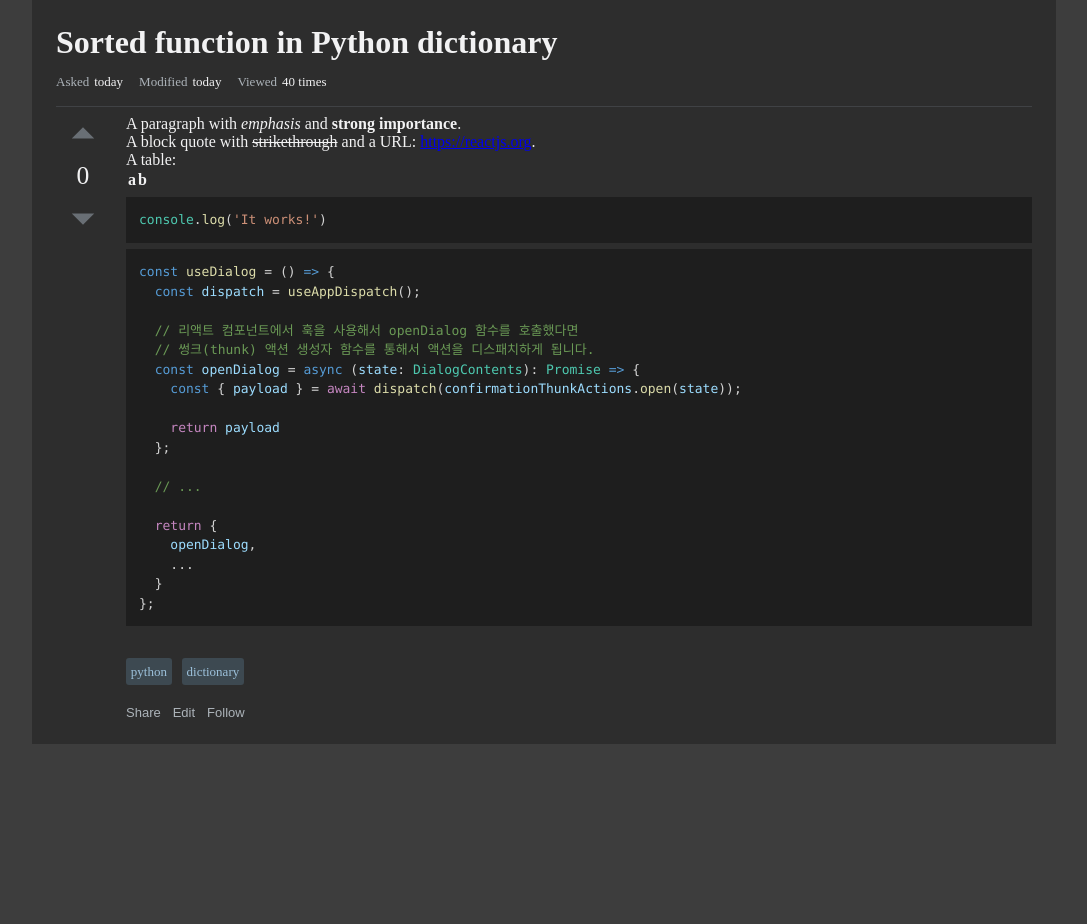
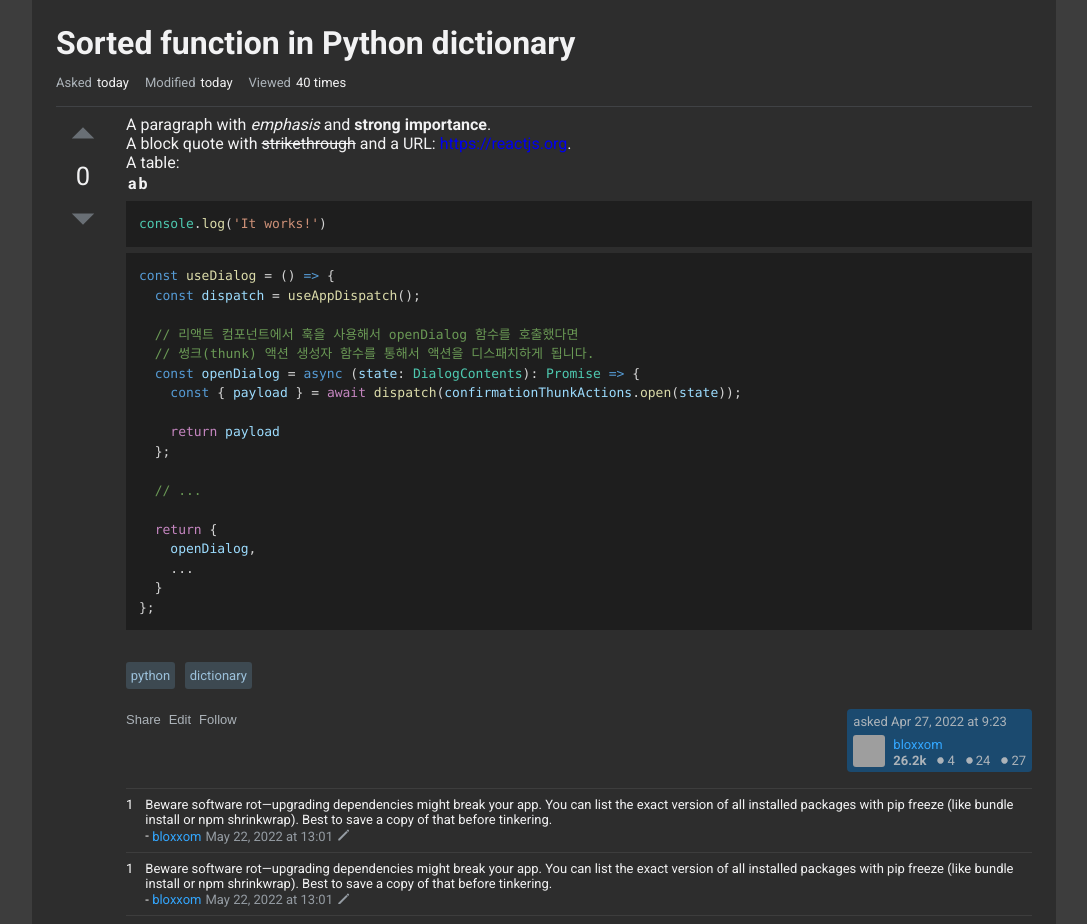
Before and after one commit to codestates-seb/seb39_pre_013, a React (Create React App) app in the folder client/: page /detail in a window 1280 px wide. Shown: the top 924 px of the page, without its empty margins (96-1183 px from the left). Before the commit the page ends 800 px from the top, so only its background shows below. Built offline with nearby package versions, Linux system fonts and the light colour scheme; grey boxes are pictures that could not be loaded.

Commit message:
질문 상세페이지 댓글 수정, 작성자 정보 기능 추가 및 기존 컴포넌트 구조 변경

```diff
--- a/client/src/GlobalStyle.jsx
+++ b/client/src/GlobalStyle.jsx
@@ -1,6 +1,11 @@
 import { createGlobalStyle } from 'styled-components';
 
+/**
+ * @issue - GlobalStyle 내부 font url 사용 warning
+ */
+
 const GlobalStyle = createGlobalStyle`
+@import url('https://fonts.googleapis.com/css2?family=Roboto:wght@400;700&display=swap');
     *,
     *::before,
     *::after {
@@ -10,6 +15,7 @@ const GlobalStyle = createGlobalStyle`
     }
 
     body {
+        font-family: Roboto, sans-serif;
         box-sizing: border-box;
         margin: 0;
         padding: 0;
@@ -17,6 +23,10 @@ const GlobalStyle = createGlobalStyle`
         min-height: 100vh;
         background-color: #3d3d3d;
     }
+
+    a {
+        text-decoration: none;
+    }
 `;
 
 export default GlobalStyle;
--- /dev/null
+++ b/client/src/components/Comment.jsx
@@ -0,0 +1,99 @@
+/* eslint-disable jsx-a11y/anchor-is-valid */
+/* eslint-disable react/destructuring-assignment */
+import React, { useState } from 'react';
+import styled from 'styled-components';
+import { IoPencilSharp } from 'react-icons/io5';
+import Markdown from './Markdown';
+import Button from './UI/Button';
+
+export default function Comment(props) {
+  const [isEdit, setIsEdit] = useState(false);
+  const [editText, setEditText] = useState(props.comment);
+
+  const editCommentHandler = () => {
+    setIsEdit(true);
+  };
+
+  const editChangeHandler = (e) => {
+    setEditText(e.target.value);
+  };
+
+  const editPostHandler = () => {
+    setIsEdit(false);
+  };
+
+  return (
+    <Container>
+      {isEdit ? (
+        <EditArea>
+          <textarea value={editText} onChange={editChangeHandler} />
+          <Button onClick={editPostHandler}>Edit</Button>
+        </EditArea>
+      ) : (
+        <>
+          <span>1</span>
+          <div>
+            <Markdown text={props.comment} /> - <a href="#">bloxxom</a>
+            <span>May 22, 2022 at 13:01</span>
+            <button type="button" onClick={editCommentHandler}>
+              <IoPencilSharp viewBox="0 0 512 410" />
+            </button>
+          </div>
+        </>
+      )}
+    </Container>
+  );
+}
+
+const Container = styled.div`
+  height: 100%;
+  border-bottom: 1px solid hsl(0, 0%, 24%);
+  display: flex;
+  font-size: 13px;
+  padding: 8px 0;
+
+  button {
+    border: none;
+    background-color: transparent;
+    cursor: pointer;
+
+    path {
+      fill: #959ca3;
+    }
+  }
+
+  div {
+    margin: 0;
+    width: 100%;
+  }
+
+  span {
+    margin-right: 4px;
+    color: #959ca3;
+    &:nth-child(1) {
+      margin-right: 12px;
+      color: #fff;
+    }
+  }
+
+  a {
+    color: #33a7ff;
+    margin-right: 4px;
+  }
+
+  textarea {
+    width: 100%;
+    min-height: 70px;
+    overflow-y: scroll;
+  }
+`;
+
+const EditArea = styled.div`
+  display: flex;
+  align-items: flex-start;
+  gap: 8px;
+
+  button {
+    background-color: #0964aa;
+  }
+`;
--- /dev/null
+++ b/client/src/components/Comments.jsx
@@ -0,0 +1,25 @@
+import React from 'react';
+import styled from 'styled-components';
+import Comment from './Comment';
+
+export const dummyText =
+  'Beware software rot—upgrading dependencies might break your app. You can list the exact version of all installed packages with pip freeze (like bundle install or npm shrinkwrap). Best to save a copy of that before tinkering.';
+
+/**
+ *
+ * @Comment - 데이터 양에 따라 map으로 반복 예정
+ */
+export default function Comments() {
+  return (
+    <Container>
+      <Comment comment={dummyText} />
+      <Comment comment={dummyText} />
+      <Comment comment={dummyText} />
+    </Container>
+  );
+}
+
+const Container = styled.article`
+  border-top: 1px solid hsl(0, 0%, 24%);
+  margin-top: 1rem;
+`;
--- a/client/src/components/InputTags.jsx
+++ b/client/src/components/InputTags.jsx
@@ -6,7 +6,7 @@ import Tags from './UI/Tags';
 export default function InputTags() {
   const [tagList, setTagList] = useState([]);
   const [tagInputValue, setTagInputValue] = useState('');
-  console.log('render');
+
   const tagInputHandler = (e) => {
     const inputValue = e.target.value;
     if (inputValue.includes(' ')) {
--- a/client/src/components/QuestionMenu.jsx
+++ b/client/src/components/QuestionMenu.jsx
@@ -1,21 +1,25 @@
 import React from 'react';
 import styled from 'styled-components';
+import UserInfo from './UserInfo';
 
 export default function QuestionMenu() {
   return (
     <Container>
-      <button type="button">Share</button>
-      <button type="button">Edit</button>
-      <button type="button">Follow</button>
+      <div>
+        <button type="button">Share</button>
+        <button type="button">Edit</button>
+        <button type="button">Follow</button>
+      </div>
+      <UserInfo />
     </Container>
   );
 }
 
 const Container = styled.div`
   display: flex;
-  gap: 12px;
-
+  justify-content: space-between;
   button {
+    margin-right: 8px;
     background-color: transparent;
     border: none;
     font-size: 13px;
--- a/client/src/components/QuestionViewer.jsx
+++ b/client/src/components/QuestionViewer.jsx
@@ -2,6 +2,7 @@ import React from 'react';
 import styled from 'styled-components';
 // eslint-disable-next-line import/no-cycle
 import { dummyData } from '../pages/blxxom/DetailQuestion';
+import Comments from './Comments';
 import Markdown from './Markdown';
 import QuestionMenu from './QuestionMenu';
 import TagUI from './UI/TagUI';
@@ -16,10 +17,11 @@ export default function QuestionViewer() {
       <Markdown text={dummyData.text} />
       <TagBox>
         {dummyData.tag.map((v) => (
-          <TagUI>{v}</TagUI>
+          <TagUI key={v}>{v}</TagUI>
         ))}
       </TagBox>
       <QuestionMenu />
+      <Comments />
     </Container>
   );
 }
--- a/client/src/components/UI/Button.jsx
+++ b/client/src/components/UI/Button.jsx
@@ -3,7 +3,7 @@ import styled, { css } from 'styled-components';
 
 export default function Button(props) {
   // eslint-disable-next-line react/destructuring-assignment
-  return <Container onClick={props.onClickHandler}>{props.children}</Container>;
+  return <Container onClick={props.onClick}>{props.children}</Container>;
 }
 
 const Container = styled.button`
--- /dev/null
+++ b/client/src/components/UserInfo.jsx
@@ -0,0 +1,89 @@
+/* eslint-disable jsx-a11y/anchor-is-valid */
+import React from 'react';
+import styled from 'styled-components';
+import { VscCircleFilled } from 'react-icons/vsc';
+
+export default function UserInfo() {
+  return (
+    <Container>
+      <div>
+        <span>asked Apr 27, 2022 at 9:23</span>
+      </div>
+      <ProfileBox>
+        <a href="#">
+          <img
+            src="https://www.gravatar.com/avatar/411d83357f38f264b78d987f690ab272?s=64&d=identicon&r=PG"
+            alt="profileImg"
+          />
+        </a>
+        <div>
+          <a href="#">bloxxom</a>
+          <ScoreBox>
+            <span>26.2k</span>
+            <span>
+              <VscCircleFilled /> 4
+            </span>
+            <span>
+              <VscCircleFilled />
+              24
+            </span>
+            <span>
+              <VscCircleFilled />
+              27
+            </span>
+          </ScoreBox>
+        </div>
+      </ProfileBox>
+    </Container>
+  );
+}
+
+const Container = styled.article`
+  padding: 2px 6px 4px 6px;
+  background-color: #1b4a6f;
+  border-radius: 4px;
+
+  span {
+    font-size: 13px;
+    color: #acb3b9;
+  }
+`;
+
+const ProfileBox = styled.div`
+  display: flex;
+  align-items: center;
+  margin-top: 4px;
+
+  > div {
+    margin-left: 8px;
+  }
+
+  img {
+    width: 32px;
+    height: 32px;
+    border-radius: 3px;
+    vertical-align: bottom;
+  }
+
+  a {
+    text-decoration: none;
+    color: #33a7ff;
+    font-size: 13px;
+  }
+`;
+
+const ScoreBox = styled.div`
+  display: flex;
+  gap: 8px;
+
+  span {
+    font-size: 13px;
+    color: #acb3b9;
+    display: flex;
+    align-items: center;
+
+    &:nth-of-type(1) {
+      font-weight: bold;
+    }
+  }
+`;
--- a/client/src/pages/blxxom/AskQuestion.jsx
+++ b/client/src/pages/blxxom/AskQuestion.jsx
@@ -1,5 +1,5 @@
 import React from 'react';
-import styled, { css } from 'styled-components';
+import styled from 'styled-components';
 import Editor from '../../components/Editor';
 import InputTags from '../../components/InputTags';
 import InputTitle from '../../components/InputTitle';
--- a/client/src/pages/blxxom/DetailQuestion.jsx
+++ b/client/src/pages/blxxom/DetailQuestion.jsx
@@ -12,7 +12,6 @@ export const dummyData = {
   text: `A paragraph with *emphasis* and **strong importance**.
 
   > A block quote with ~strikethrough~ and a URL: https://reactjs.org.
-
 
   A table:
 
```
